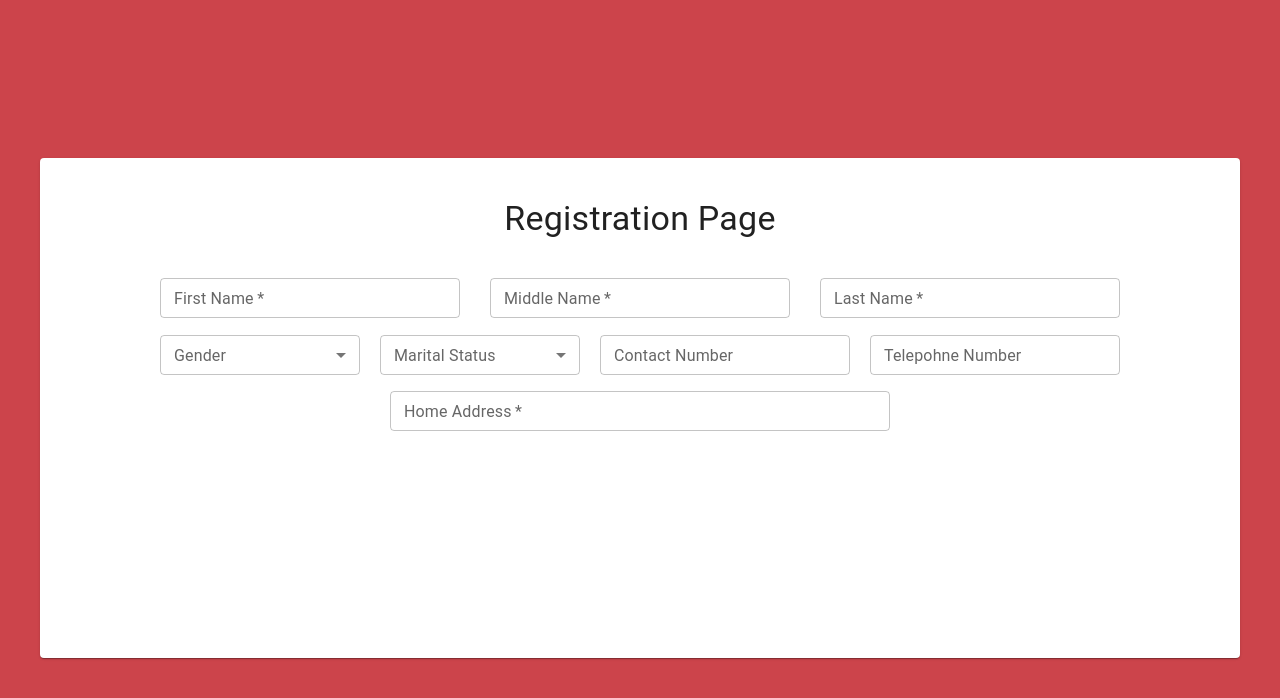
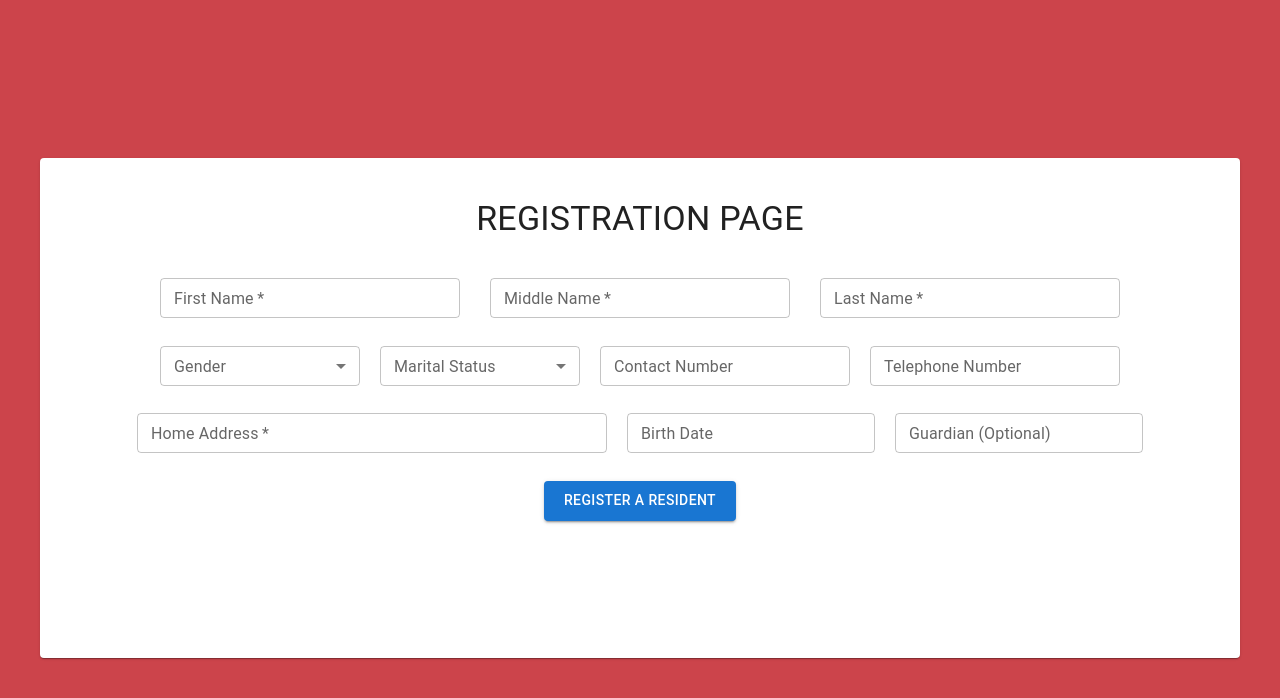
Before and after one commit to pitohui02/asl-poject, a Next.js app: page /registration in a window 1280 px wide. Shown: the top 698 px of the page. Built offline with nearby package versions, Linux system fonts and the light colour scheme.

Commit message:
registration

```diff
--- a/package.json
+++ b/package.json
@@ -13,9 +13,11 @@
     "@emotion/styled": "^11.10.6",
     "@mui/icons-material": "^5.11.16",
     "@mui/material": "^5.12.1",
+    "@mui/x-date-pickers": "^6.2.1",
     "@types/node": "18.15.13",
     "@types/react": "18.0.38",
     "@types/react-dom": "18.0.11",
+    "dayjs": "^1.11.7",
     "eslint": "8.39.0",
     "eslint-config-next": "13.3.1",
     "next": "13.3.1",
--- a/src/pages/registration.tsx
+++ b/src/pages/registration.tsx
@@ -1,6 +1,11 @@
 import React from "react"
 
-import { Box, Typography, Paper, TextField, Select, InputLabel, MenuItem, FormControl, Divider } from "@mui/material"
+import { Box, Typography, Paper, TextField, Select, InputLabel, MenuItem, FormControl, Divider, Button } from "@mui/material"
+
+import { DateField, LocalizationProvider } from "@mui/x-date-pickers"
+import { AdapterDayjs } from '@mui/x-date-pickers/AdapterDayjs';
+
+
 import styles from '../styles/registration.module.css'
 
 class Registration extends React.Component<any, any>{
@@ -45,7 +50,7 @@ class Registration extends React.Component<any, any>{
 
                         <Box className = {styles.gridTitle}>
 
-                            <Typography variant = "h4" className = {styles.titleDesign}>Registration Page</Typography>
+                            <Typography variant = "h4" className = {styles.titleDesign}>REGISTRATION PAGE</Typography>
 
                         </Box>
 
@@ -112,7 +117,7 @@ class Registration extends React.Component<any, any>{
 
                             <Box>
 
-                            <TextField variant="outlined" label = "Telepohne Number" size = "small" className = {styles.gridChild3_Numberfields}/>
+                            <TextField variant="outlined" label = "Telephone Number" size = "small" className = {styles.gridChild3_Numberfields}/>
 
                             </Box>
 
@@ -122,13 +127,39 @@ class Registration extends React.Component<any, any>{
 
                         <Box className = {styles.gridChild3}>
 
-                            <Box><TextField  required variant="outlined" label = "Home Address" size = "small" className = {styles.gridChild3_address}/></Box>
+                            <Box>
+
+                                <TextField  required variant="outlined" label = "Home Address" size = "small" className = {styles.gridChild3_address}/>
+
+                            </Box>
 
                             <Box>
+
+                                <LocalizationProvider dateAdapter={AdapterDayjs}>
+
+                                    <DateField label = "Birth Date"  size = "small" />
+
+                                </LocalizationProvider>
+
+                            </Box>
+
+                            <Box>
+
+                            <TextField  variant="outlined" label = "Guardian (Optional)" size = "small"/>
 
                             </Box>
 
 
+                        </Box>
+
+                        <Box className = {styles.gridChild4}>
+
+                        <Button
+                        variant= "contained"
+                        type = "submit"
+                        className= {styles.gridChil4_buttonStyle}
+                        > REGISTER A RESIDENT
+                        </Button>
 
                         </Box>
 
--- a/src/styles/registration.module.css
+++ b/src/styles/registration.module.css
@@ -19,14 +19,12 @@
 
     padding: 40px;
 
-    height: 250px;
+    height: 350px;
     width: 70em;
 
     display: grid;
     grid-template-rows: 80px;
 }
-
-
 
 
 .titleDesign {
@@ -68,6 +66,10 @@
 
 .gridChild3 {
 
+    display: flex;
+    flex-direction: row;
+    column-gap: 20px;
+    justify-content: center;
 
 
 }
@@ -75,9 +77,31 @@
 
 .gridChild3_address {
 
-    width: 500px;
+    width: 470px;
 }
 
+.gridChild4 {
+    display: flex;
+    flex-direction: row;
+    column-gap: 20px;
+    justify-content: center;
+}
+
+.gridChil4_buttonStyle {
+    width: 24vh;
+    height: 40px;
+
+    background-color: #495057;
+    color: #e9ecef;
+    font-weight: 'bold';
+    align-items: center;
+}
+
+.gridChil4_buttonStyle:hover {
+
+    background-color: #343a40;
+
+}
 
 
 .dropdownDesign {
```
Also changed, not shown: src/pages/login.tsx (+2 -7 lines), 1 other file (tests, documents, lock files or other folders).
